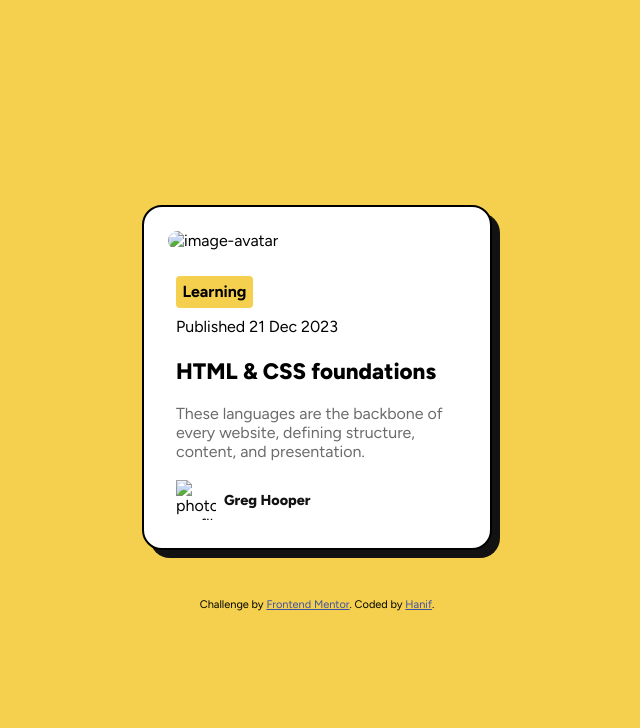
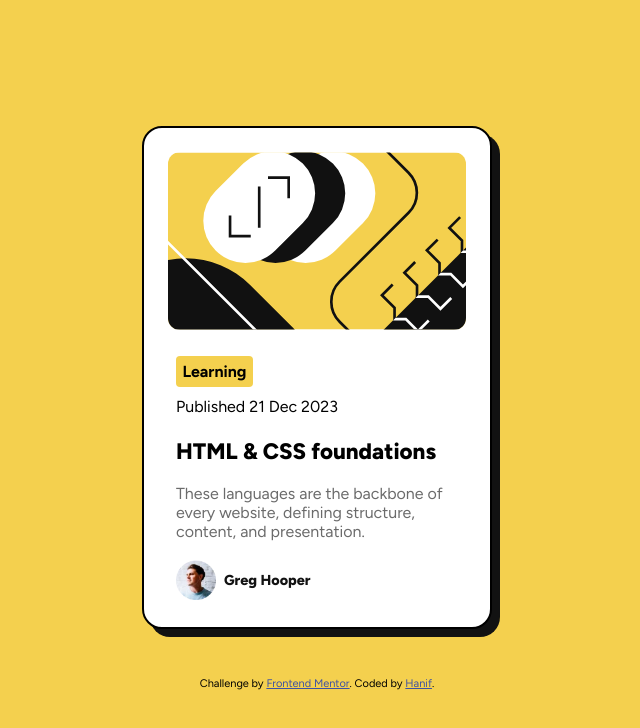
Before and after one commit to MHanif17/blog-preview-card, a plain HTML site: page index.html in a window 1280 px wide. Shown: the whole page, without its empty margins (323-963 px from the left). Drawn offline with Linux system fonts and the light colour scheme; the site is published under a folder, as on GitHub Pages, so addresses that start at the root find nothing.

Commit message:
edit image path

```diff
--- a/index.html
+++ b/index.html
@@ -29,7 +29,7 @@
       <section class="card">
         <img
           class="card-image"
-          src="/assets/images/illustration-article.svg"
+          src="./assets/images/illustration-article.svg"
           alt="image-avatar"
         />
 
@@ -45,7 +45,7 @@
           </p>
 
           <div class="testi">
-            <img src="/assets/images/image-avatar.webp" alt="photo profile" />
+            <img src="./assets/images/image-avatar.webp" alt="photo profile" />
             <p>Greg Hooper</p>
           </div>
         </div>
```
